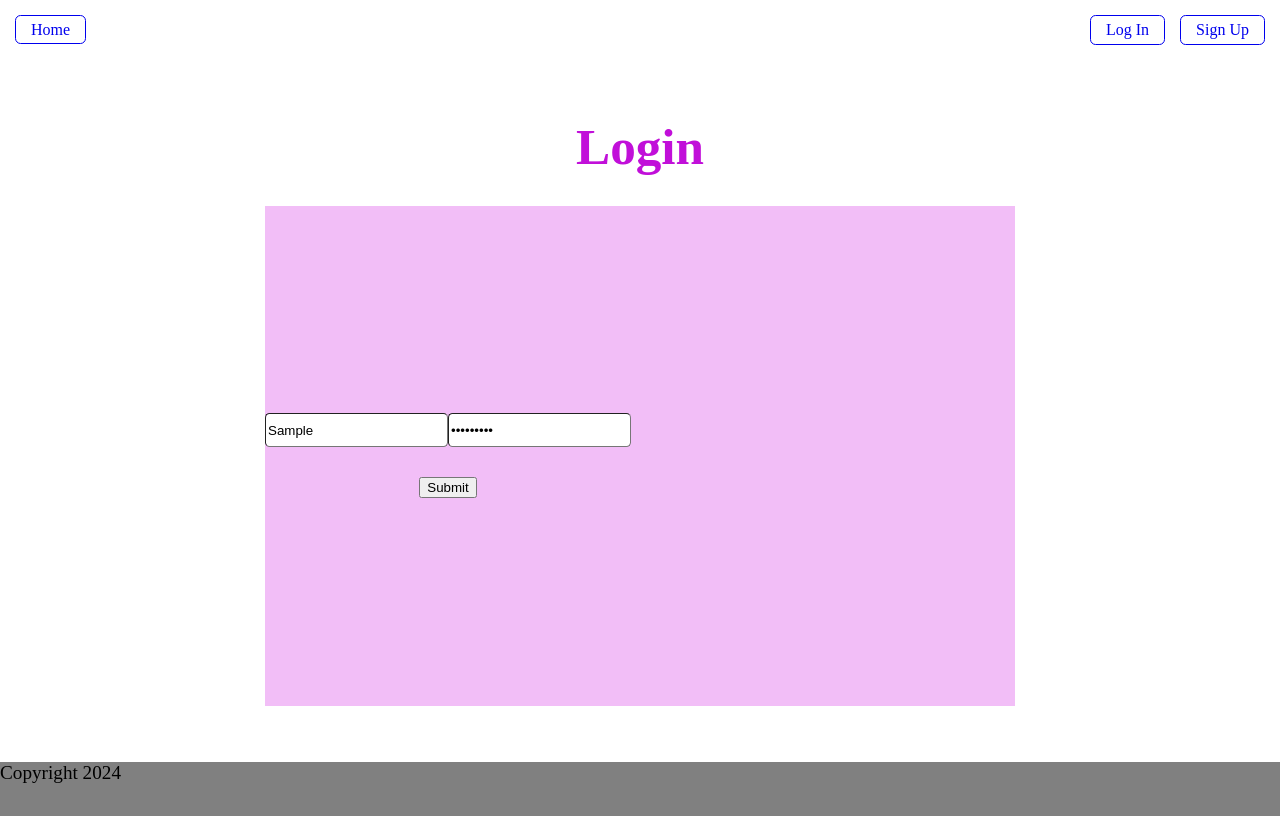
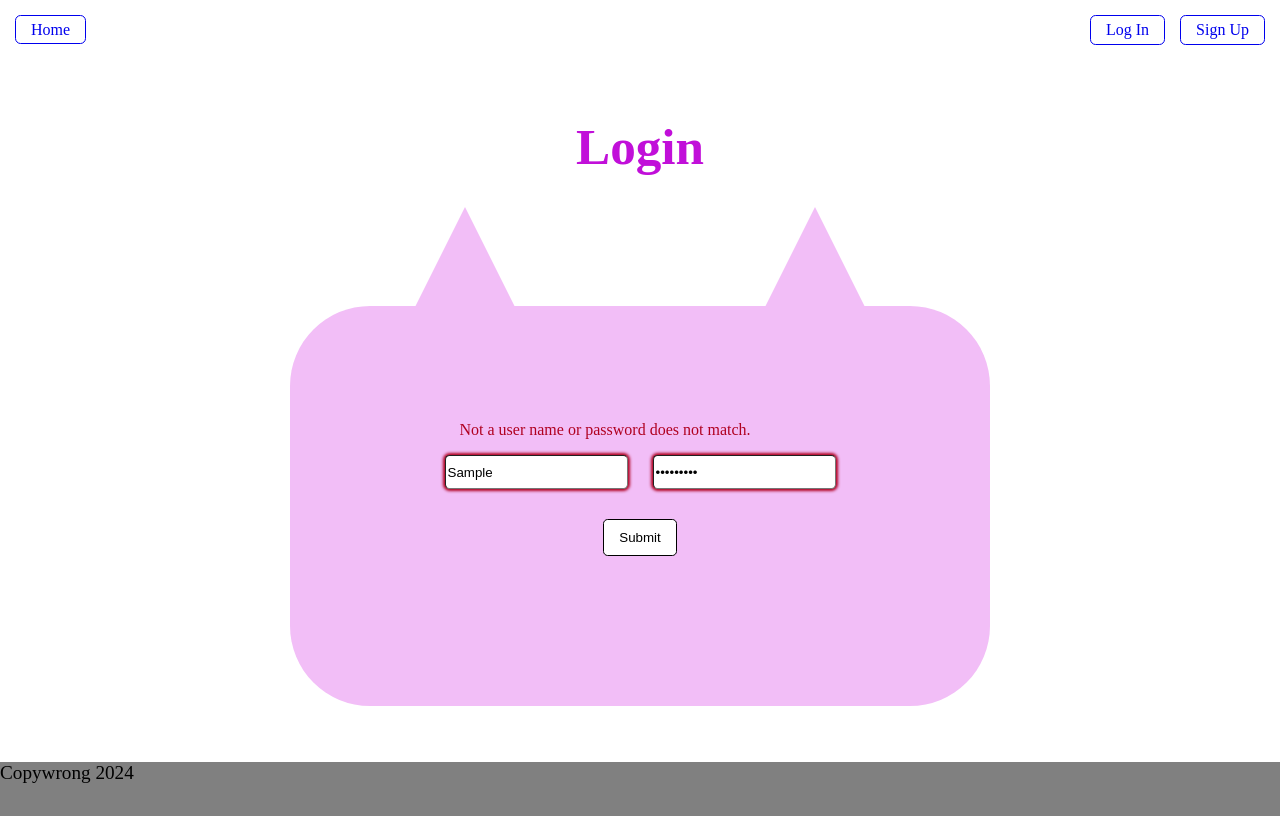
Before and after one commit to avrrodriguez/RecipeFrontEndReact, a React (Vite) app: page /login in a window 1280 px wide. Both pictures are taken after typing "Sample", "Sample123" into the empty fields and a click on the button "Submit". Built offline with nearby package versions, Linux system fonts and the light colour scheme; no server answers.

Commit message:
designs login page and finishes the api call to back for login

```diff
--- a/src/components/Footer.jsx
+++ b/src/components/Footer.jsx
@@ -1,9 +1,9 @@
-import "./Footer.css"
+import "./Footer.css";
 
 export function Footer() {
-    return (
-        <footer>
-            <p>Copyright 2024</p>
-        </footer>
-    )
+  return (
+    <footer>
+      <p>Copywrong 2024</p>
+    </footer>
+  );
 }
--- a/src/index.css
+++ b/src/index.css
@@ -52,6 +52,14 @@ p {
   font-size: var(--text-font-size);
 }
 
+body {
+  margin: 0px;
+}
+
+footer {
+  height: 6.8vh;
+}
+
 .site-button {
   background-color: white;
   padding: 10px 15px;
@@ -66,10 +74,41 @@ p {
   background-image: radial-gradient(ellipse, white 65%, #ec8cff);
 }
 
-body {
-  margin: 0px;
+.form-inputs {
+  position: relative;
 }
 
-footer {
-  height: 6.8vh;
+.invalid-input {
+  box-shadow: 0px 0px 3px 2px #B00020;
 }
+
+.invalid-input-text {
+  color: #B00020;
+
+  position: absolute;
+  bottom: 50px;
+  left: 15px;
+}
+
+.invalid-input-animation {
+  animation-name: shake;
+  animation-duration: 0.1s;
+}
+
+@keyframes shake {
+  0% {
+    transform: translate(0.7em);
+  }
+
+  25% {
+    transform: translate(0em);
+  }
+
+  75% {
+    transform: translate(-0.7em);
+  }
+
+  100% {
+    transform: translate(0em);
+  }
+}
--- a/src/pages/Login.css
+++ b/src/pages/Login.css
@@ -1,4 +1,8 @@
 @import url("../SiteColors.css");
+
+.content-container {
+    margin-left: 25px;
+}
 
 .login-form {
     width: 100%;
@@ -15,13 +19,60 @@
 .cat-container {
     background-color: var(--secondary-site-color);
 
-    width: 60%;
-    height: 500px;
+    display: flex;
+    justify-content: center;
+    align-items: center;
+
+    width: 90%;
+    max-width: 700px;
+    height: 400px;
+    margin-top: 100px;
+
+    border-radius: 5em;
+
+    position: relative;
+}
+
+.cat-ears {
+    display: flex;
+    flex-direction: row;
+    justify-content: space-around;
+
+    position: absolute;
+    top: -100px;
+
+    width: 100%;
+    height: 100px;
+}
+
+.left-cat-ear {
+    height: 0;
+    width: 0;
+
+    border-left: 50px solid transparent;
+    border-right: 50px solid transparent;
+    border-bottom: 100px solid var(--secondary-site-color);
+
+    position: relative;
+    bottom: -1px;
+}
+
+.right-cat-ear {
+    width: 0;
+    height: 0;
+
+    border-left: 50px solid transparent;
+    border-right: 50px solid transparent;
+    border-bottom: 100px solid var(--secondary-site-color);
+
+    position: relative;
+    bottom: -1px;
 }
 
 .login-form > div {
     display: flex;
     flex-direction: row;
+    gap: 25px;
 }
 
 .login-form > input {
--- a/src/pages/Login.jsx
+++ b/src/pages/Login.jsx
@@ -1,29 +1,60 @@
 import "./Login.css";
 import axios from "axios";
+import { useState } from "react";
 
 export function Login(props) {
+  const [invalidInput, setInvalidInput] = useState(false);
+
   const handleSubmit = (event) => {
     event.preventDefault();
-    // let params = { name: "username6", password: "password1" };
     let params = { name: event.target.name.value, password: event.target.password.value };
-    console.log("submitted login form", event.target.name.value, event.target.password.value);
 
-    axios.post("http://localhost:3000/login", params).then((response) => {
-      console.log(response.data);
-    });
+    axios
+      .post("http://localhost:3000/login", params)
+      .then((response) => {
+        console.log("response", response.data);
+      })
+      .catch((error) => {
+        setInvalidInput(true);
+
+        let formInputName = document.getElementById("login-username");
+        let formInputPassword = document.getElementById("login-password");
+
+        formInputName.classList.add("invalid-input");
+        formInputName.classList.add("invalid-input-animation");
+
+        formInputPassword.classList.add("class", "invalid-input");
+        formInputPassword.classList.add("class", "invalid-input-animation");
+
+        formInputName.addEventListener("animationend", function () {
+          formInputName.classList.remove("invalid-input-animation");
+        });
+        formInputPassword.addEventListener("animationend", function () {
+          formInputPassword.classList.remove("invalid-input-animation");
+        });
+      });
   };
 
   return (
     <div className="login-form">
       <h1>{props.pageTitle}</h1>
       <div className="cat-container">
+        <div className="cat-ears">
+          <div className="left-cat-ear"></div>
+          <div className="right-cat-ear"></div>
+        </div>
         <div className="content-container">
-          <form className="login-form" onSubmit={handleSubmit}>
-            <div>
-              <input type="text" id="username" name="name" placeholder="Enter User Name" />
-              <input type="password" id="password" name="password" placeholder="Enter Password" />
+          <form className="login-form" id="login-form" onSubmit={handleSubmit}>
+            <div className="form-inputs">
+              {invalidInput ? (
+                <div className="invalid-input-text">Not a user name or password does not match.</div>
+              ) : (
+                <></>
+              )}
+              <input type="text" id="login-username" name="name" placeholder="Enter User Name" />
+              <input type="password" id="login-password" name="password" placeholder="Enter Password" />
             </div>
-            <button type="submit" value="submit">
+            <button type="submit" value="submit" className="site-button">
               Submit
             </button>
           </form>
```
